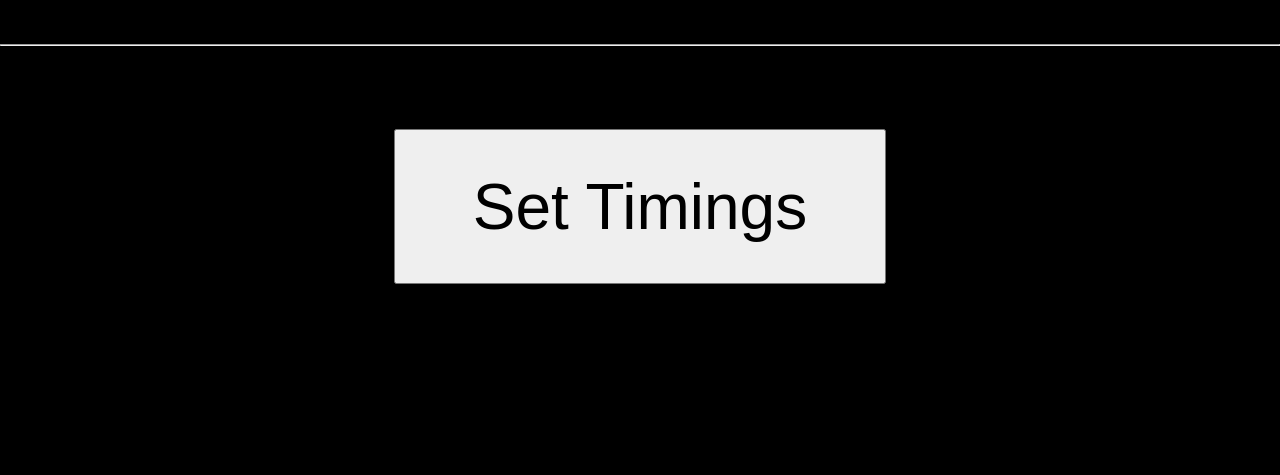
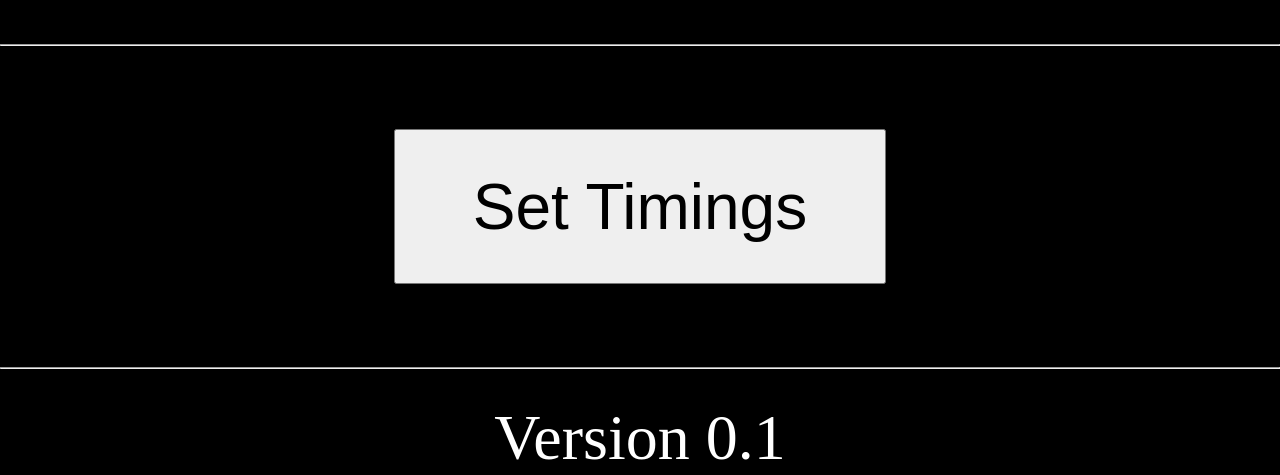
Before and after one commit to cocogatling/mps, a plain HTML site: page index.html in a window 1280 px wide. Shown: the part 776-1251 px from the top of the page. Before the commit the page ends 1111 px from the top, so only its background shows below. Drawn offline with Linux system fonts and the light colour scheme.

Commit message:
added version no.

```diff
--- a/index.html
+++ b/index.html
@@ -43,6 +43,9 @@
       <button onclick="saveTimes()">Save</button>
     </div>
 
+    <hr>
+    <div>Version 0.1</div>
+
     <script src="main.js" charset="utf-8" type="text/javascript"></script>
   </body>
 </html>
```
